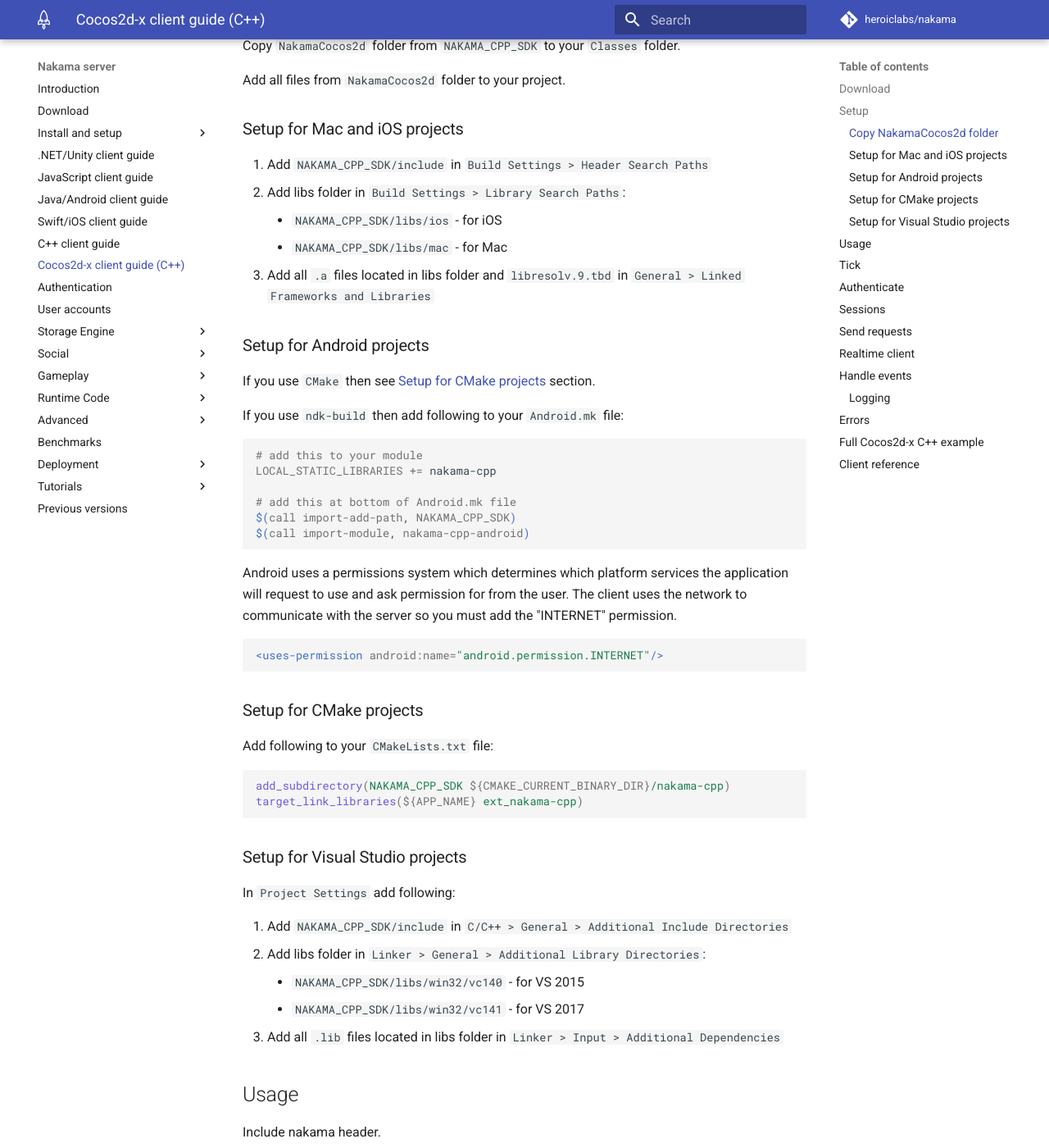
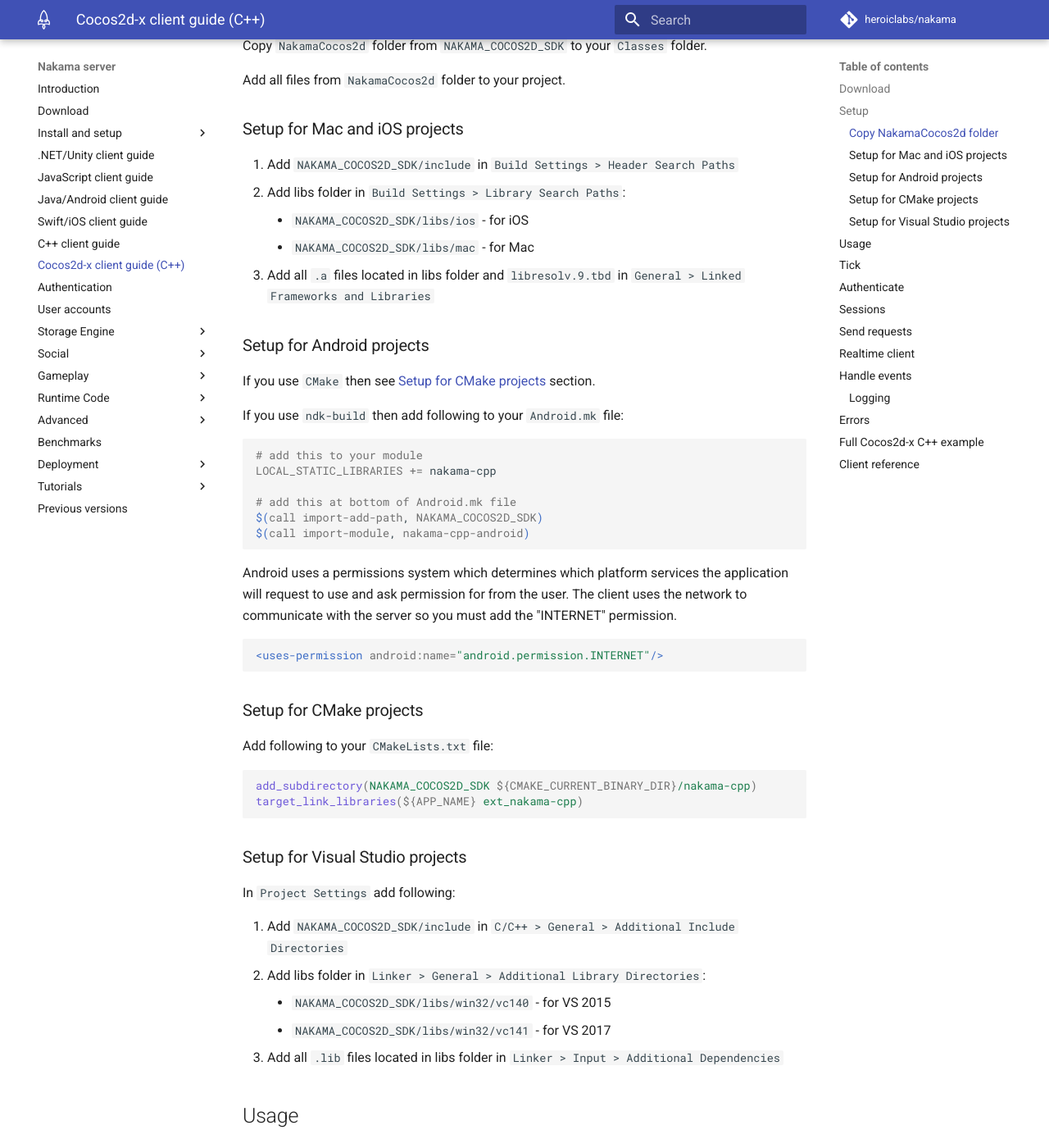
Before and after one commit to heroiclabs/nakama-docs, an MkDocs documentation site: the page built from docs/cocos2d-x-client-guide.md, in a window 1280 px wide and 1400 px high, scrolled down 788 px. Shown: the whole window at 82% size. Built offline with MkDocs 1.6.1 and Material for MkDocs 9.7.7, drawn with Linux system fonts in a browser that asks for light colours; comment, search, counter and statistics services are not loaded; old or Windows-style settings are respelled for this version of MkDocs; some of the changed text lies outside the part shown.

Commit message:
update cocos2d-x-client-guide.md

````diff
--- a/docs/cocos2d-x-client-guide.md
+++ b/docs/cocos2d-x-client-guide.md
@@ -13,22 +13,22 @@
 
 ## Setup
 
-When you've downloaded the Nakama C++ archive and extracted it to `NAKAMA_CPP_SDK` folder, you should include it in your project.
+When you've downloaded the Nakama C++ archive and extracted it to `NAKAMA_COCOS2D_SDK` folder, you should include it in your project.
 
 We don't recommend to copy Nakama C++ SDK to your project because it's quite big in size (~1 Gb).
 
 ### Copy NakamaCocos2d folder
 
-Copy `NakamaCocos2d` folder from `NAKAMA_CPP_SDK` to your `Classes` folder.
+Copy `NakamaCocos2d` folder from `NAKAMA_COCOS2D_SDK` to your `Classes` folder.
 
 Add all files from `NakamaCocos2d` folder to your project.
 
 ### Setup for Mac and iOS projects
 
-1. Add `NAKAMA_CPP_SDK/include` in `Build Settings > Header Search Paths`
+1. Add `NAKAMA_COCOS2D_SDK/include` in `Build Settings > Header Search Paths`
 2. Add libs folder in `Build Settings > Library Search Paths`:
-    - `NAKAMA_CPP_SDK/libs/ios` - for iOS
-    - `NAKAMA_CPP_SDK/libs/mac` - for Mac
+    - `NAKAMA_COCOS2D_SDK/libs/ios` - for iOS
+    - `NAKAMA_COCOS2D_SDK/libs/mac` - for Mac
 3. Add all `.a` files located in libs folder and `libresolv.9.tbd` in `General > Linked Frameworks and Libraries`
 
 ### Setup for Android projects
@@ -42,7 +42,7 @@
 LOCAL_STATIC_LIBRARIES += nakama-cpp
 
 # add this at bottom of Android.mk file
-$(call import-add-path, NAKAMA_CPP_SDK)
+$(call import-add-path, NAKAMA_COCOS2D_SDK)
 $(call import-module, nakama-cpp-android)
 ```
 
@@ -57,7 +57,7 @@
 Add following to your `CMakeLists.txt` file:
 
 ```cmake
-add_subdirectory(NAKAMA_CPP_SDK ${CMAKE_CURRENT_BINARY_DIR}/nakama-cpp)
+add_subdirectory(NAKAMA_COCOS2D_SDK ${CMAKE_CURRENT_BINARY_DIR}/nakama-cpp)
 target_link_libraries(${APP_NAME} ext_nakama-cpp)
 ```
 
@@ -65,10 +65,10 @@
 
 In `Project Settings` add following:
 
-1. Add `NAKAMA_CPP_SDK/include` in `C/C++ > General > Additional Include Directories`
+1. Add `NAKAMA_COCOS2D_SDK/include` in `C/C++ > General > Additional Include Directories`
 2. Add libs folder in `Linker > General > Additional Library Directories`:
-    - `NAKAMA_CPP_SDK/libs/win32/vc140` - for VS 2015
-    - `NAKAMA_CPP_SDK/libs/win32/vc141` - for VS 2017
+    - `NAKAMA_COCOS2D_SDK/libs/win32/vc140` - for VS 2015
+    - `NAKAMA_COCOS2D_SDK/libs/win32/vc141` - for VS 2017
 3. Add all `.lib` files located in libs folder in `Linker > Input > Additional Dependencies`
 
 ## Usage
@@ -330,7 +330,7 @@
 
 ## Full Cocos2d-x C++ example
 
-You can find the Cocos2d-x C++ example [here](https://github.com/heroiclabs/nakama-cocos2d-x)
+You can find the Cocos2d-x C++ example [here](https://github.com/heroiclabs/nakama-cocos2d-x/tree/master/example)
 
 ## Client reference
 
````
